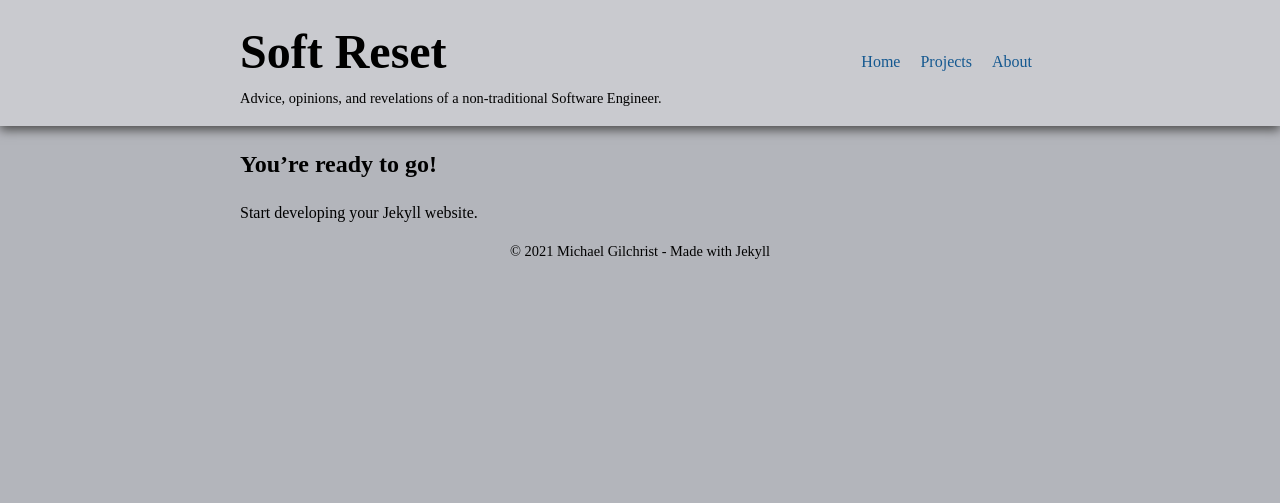
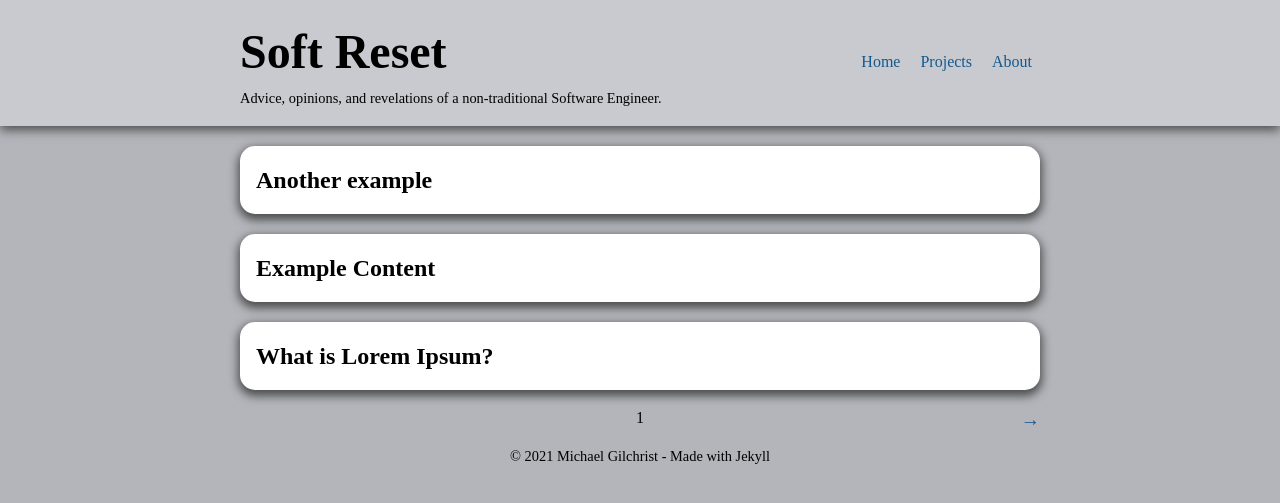
Before and after one commit to michaelgilch/michaelgilch.github.io, a Jekyll site: the page built from index.html, in a window 1280 px wide. Shown: the top 503 px of the page. Built offline with Jekyll 4.4.1, drawn with Linux system fonts in a browser that asks for light colours; the list of posts is cut into pages by our own code.

Commit message:
Add structure for posts on main page with pagination
- add sample posts

```diff
--- a/Gemfile
+++ b/Gemfile
@@ -1,3 +1,5 @@
 source "https://rubygems.org"
 
 gem "github-pages", group: :jekyll_plugins
+
+gem "jekyll-paginate"
--- a/_config.yml
+++ b/_config.yml
@@ -5,3 +5,7 @@ title: "Soft Reset"
 author:
   name: Michael Gilchrist
   email: michael@softreset.dev
+
+plugins: [jekyll-paginate]
+paginate: 3
+paginate_path: page:num/
--- /dev/null
+++ b/_layouts/home.html
@@ -0,0 +1,22 @@
+---
+layout: default
+---
+
+<div class="post-list">
+    {% for post in paginator.posts %}
+        <div class="content-block">
+            <h2>{{ post.title }}</h2>
+        </div>
+    {% endfor %}
+</div>
+
+<div class="pagination">
+  {% if paginator.previous_page %}
+    <a href="{{ paginator.previous_page_path | prepend: site.baseurl }}" class="left arrow"><span>&#8592;</span></a>
+  {% endif %}
+  {% if paginator.next_page %}
+    <a href="{{ paginator.next_page_path | prepend: site.baseurl }}" class="right arrow"><span>&#8594;</span></a>
+  {% endif %}
+
+  <span class="page-number">{{ paginator.page }}</span>
+</div>
--- /dev/null
+++ b/_sass/pagination.scss
@@ -0,0 +1,19 @@
+.pagination {
+  margin: 1rem 0;
+  position: relative;
+  text-align: center;
+
+  .arrow {
+    font-size: 1.2rem;
+    position: absolute;
+  }
+
+  .left {
+    left: 0;
+  }
+
+  .right {
+    right: 0;
+  }
+
+}
--- a/assets/css/main.scss
+++ b/assets/css/main.scss
@@ -5,3 +5,4 @@
 @import "main";
 @import "header";
 @import "content";
+@import "pagination";
--- /dev/null
+++ b/index.html
@@ -0,0 +1,11 @@
+---
+layout: home
+---
+
+<div class="post-list">
+    {% for post in paginator.posts %}
+        <div class="content-block">
+            <h2>{{ post.title }}</h2>
+        </div>
+    {% endfor %}
+</div>
--- a/index.md
+++ /dev/null
@@ -1,8 +0,0 @@
----
-layout: default
-title: "SoftReset.dev"
----
-
-## You're ready to go!
-
-Start developing your Jekyll website.
```
Also changed, not shown: _posts/2021-01-01-welcome.md (added, +26 -0 lines), _posts/2021-01-15-lorem-ipsum.md (added, +36 -0 lines), _posts/2021-02-01-example-content.md (added, +137 -0 lines), _posts/2021-02-14-test.md (added, +10 -0 lines), Gemfile.lock.
